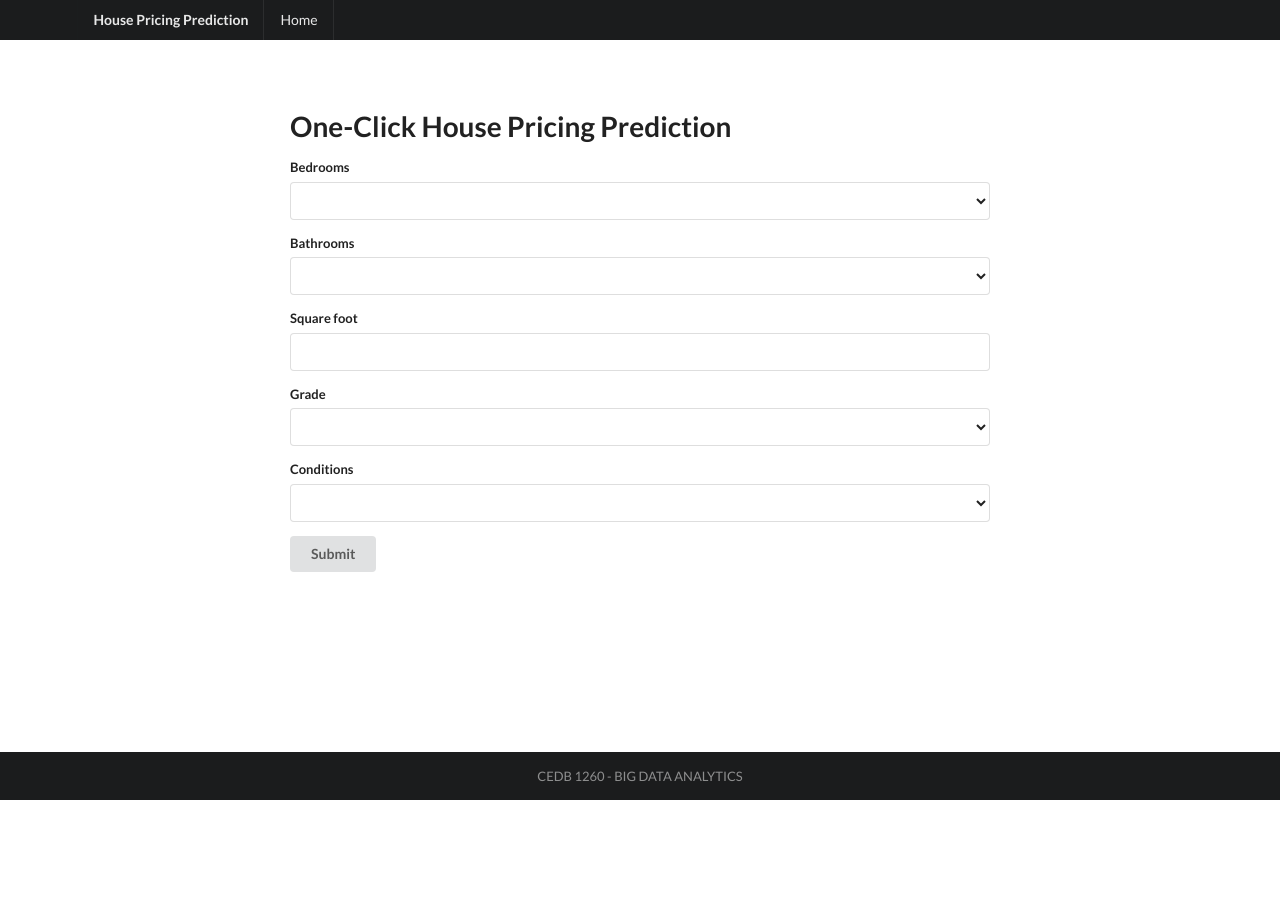
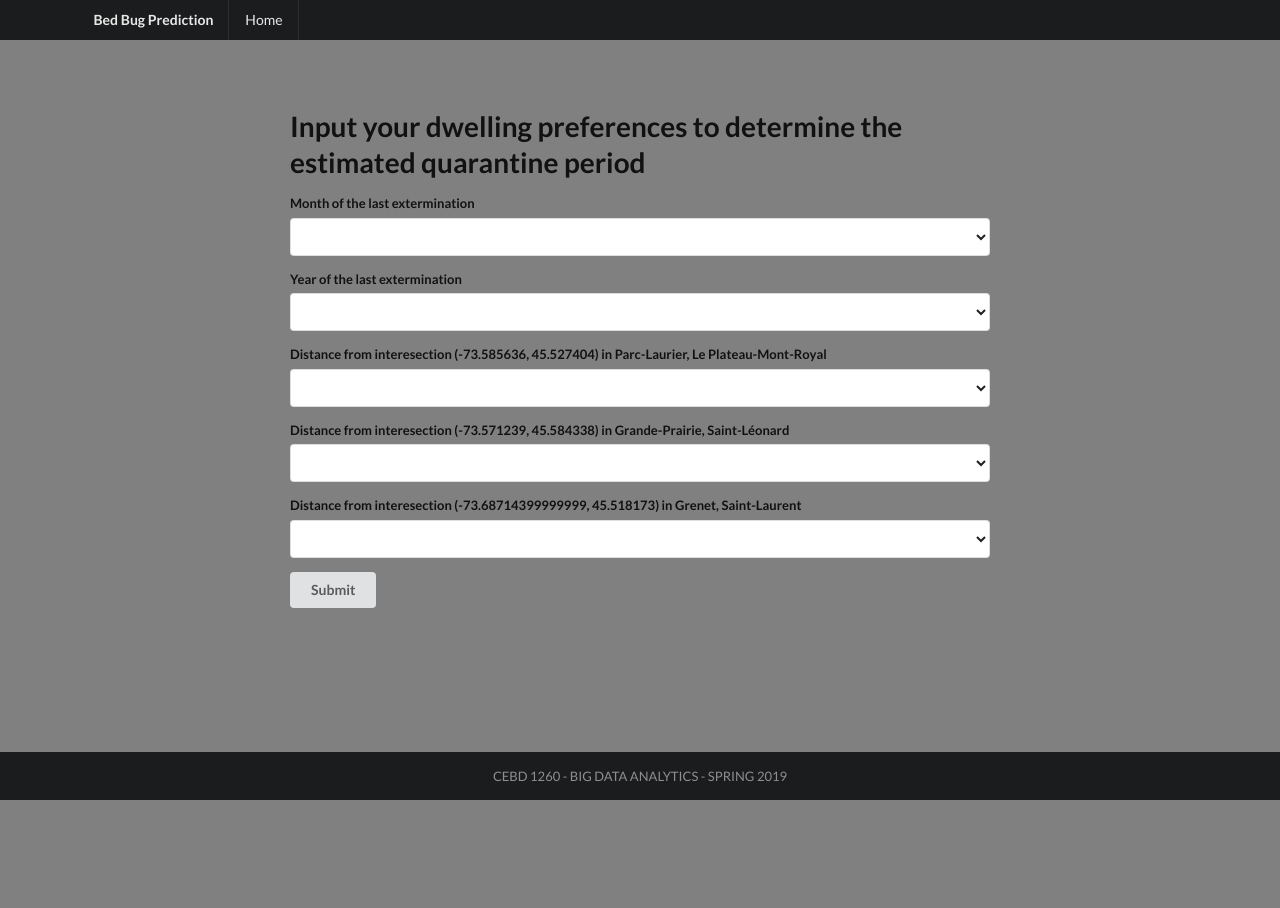
Before and after one commit to iliakass/Bed-bug-quarantine-period-predictor-, a Flask app: page / in a window 1280 px wide. Run offline with Flask 2, Linux system fonts and the light colour scheme; parts of the project's set-up code (start-up, migrations or seed data) failed here and were passed over.

Commit message:
Add files via upload

```diff
--- a/templates/index.html
+++ b/templates/index.html
@@ -33,8 +33,18 @@
 
     <style type="text/css">
         body {
-        background-color: #FFFFFF;
+        background-color: #808080;
         }
+
+
+
+
+
+
+
+
+
+
         .ui.menu .item img.logo {
         margin-right: 1.5em;
         }
@@ -60,7 +70,7 @@
     <div class="ui container">
         <a href="/" class="header item">
             <!--<img class="logo" src="assets/images/logo.png">-->
-            House Pricing Prediction
+            Bed Bug Prediction
         </a>
         <a href="/" class="item">Home</a>
     </div>
@@ -68,10 +78,18 @@
 
 <div class="ui main text container">
 
-    <h1 class="ui header">One-Click House Pricing Prediction</h1>
+    <h1 class="ui header">Input your dwelling preferences to determine the estimated quarantine period</h1>
 
+    <!--
     <form class="ui form" action="/predict_price" method="post">
+    -->
+    <form class="ui form" action="/D_DIFF_B" method="post">
+<!--
+<form class="ui form" action="/D_DIFF_B" method="post">
+-->
         <div class="field">
+
+            <!--
             <label>Bedrooms</label>
             <select class="ui selection dropdown" name="bedrooms">
                 <option value=""></option>
@@ -81,8 +99,30 @@
                 <option value="4">4</option>
                 <option value="5">5</option>
             </select>
+            -->
+
+            <!--<label>LAST_DM</label>-->
+            <label>Month of the last extermination</label>
+
+            <select class="ui selection dropdown" name="LAST_DM">
+                <option value=""></option>
+                <option value="1">1</option>
+                <option value="2">2</option>
+                <option value="3">3</option>
+                <option value="4">4</option>
+                <option value="5">5</option>
+                <option value="6">6</option>
+                <option value="7">7</option>
+                <option value="8">8</option>
+                <option value="9">9</option>
+                <option value="10">10</option>
+                <option value="11">11</option>
+                <option value="12">12</option>
+            </select>
+
         </div>
         <div class="field">
+            <!--
             <label>Bathrooms</label>
             <select class="ui selection dropdown" name="bathrooms">
                 <option value=""></option>
@@ -91,12 +131,42 @@
                 <option value="3">3</option>
                 <option value="4">4</option>
             </select>
+            -->
+
+            <!--<label>LAST_DY</label>-->
+
+            <label>Year of the last extermination</label>
+            <select class="ui selection dropdown" name="LAST_DY">
+                <option value=""></option>
+                <option value="2018">2018</option>
+                <option value="2019">2019</option>
+            </select>
+
         </div>
         <div class="field">
+
+            <!--
             <label>Square foot</label>
             <input type="text" name="sqft_living15">
+            -->
+
+            <!--<label>EPI_DIST_1</label>-->
+            <label>Distance from interesection (-73.585636, 45.527404) in Parc-Laurier, Le Plateau-Mont-Royal</label>
+
+            <select class="ui selection dropdown" name="EPI_DIST_1">
+                <option value=""></option>
+                <option value="2">2</option>
+                <option value="4">4</option>
+                <option value="8">8</option>
+                <option value="10">10</option>
+                <option value="12">12</option>
+                <option value="14">14</option>
+            </select>
+
         </div>
         <div class="field">
+
+            <!--
             <label>Grade</label>
             <select class="ui selection dropdown" name="grade">
                 <option value=""></option>
@@ -114,8 +184,25 @@
                 <option value="12">12</option>
                 <option value="13">13</option>
             </select>
+            -->
+
+            <!--<label>EPI_DIST_4</label>-->
+            <label>Distance from interesection (-73.571239, 45.584338) in Grande-Prairie, Saint-Léonard</label>
+
+            <select class="ui selection dropdown" name="EPI_DIST_4">
+                <option value=""></option>
+                <option value="2">2</option>
+                <option value="4">4</option>
+                <option value="8">8</option>
+                <option value="10">10</option>
+                <option value="12">12</option>
+                <option value="14">14</option>
+            </select>
+
         </div>
         <div class="field">
+
+            <!--
             <label>Conditions</label>
             <select class="ui selection dropdown" name="condition">
                 <option value=""></option>
@@ -125,6 +212,21 @@
                 <option value="4">4</option>
                 <option value="5">5</option>
             </select>
+            -->
+
+            <!--<label>EPI_DIST_5</label>-->
+            <label>Distance from interesection (-73.68714399999999, 45.518173) in Grenet, Saint-Laurent</label>
+
+            <select class="ui selection dropdown" name="EPI_DIST_5">
+                <option value=""></option>
+                <option value="2">2</option>
+                <option value="4">4</option>
+                <option value="8">8</option>
+                <option value="10">10</option>
+                <option value="12">12</option>
+                <option value="14">14</option>
+            </select>
+
         </div>
         <button class="ui button" type="submit">Submit</button>
     </form>
@@ -134,7 +236,7 @@
 <div class="ui inverted vertical footer segment">
     <div class="ui center aligned container">
         <div class="ui horizontal inverted small divided link list">
-            <a class="item" href="#">CEDB 1260 - BIG DATA ANALYTICS</a>
+            <a class="item" href="#">CEBD 1260 - BIG DATA ANALYTICS - SPRING 2019</a>
         </div>
     </div>
 </div>
```
Also changed, not shown: templates/results.html (+58 -3 lines).
